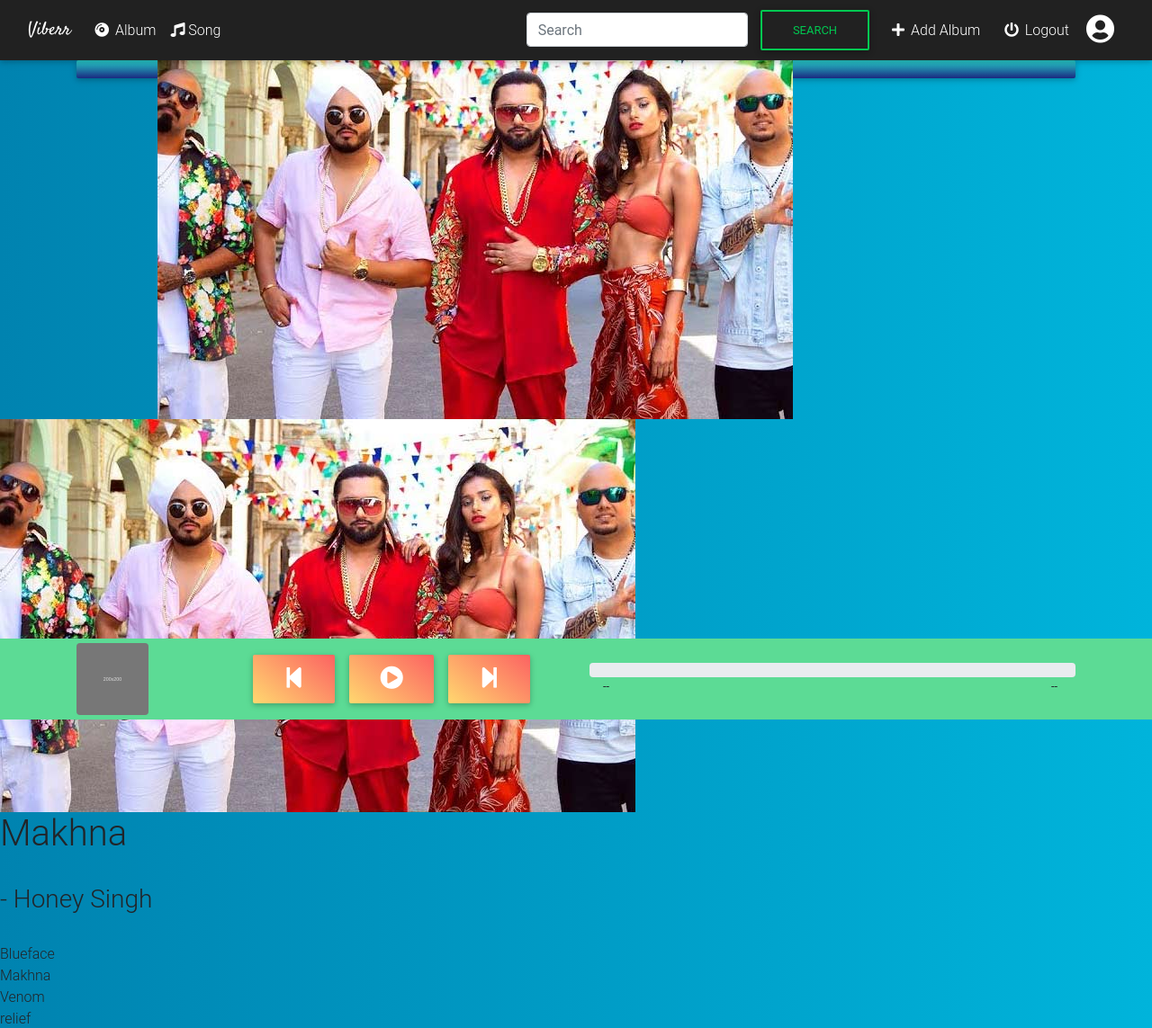
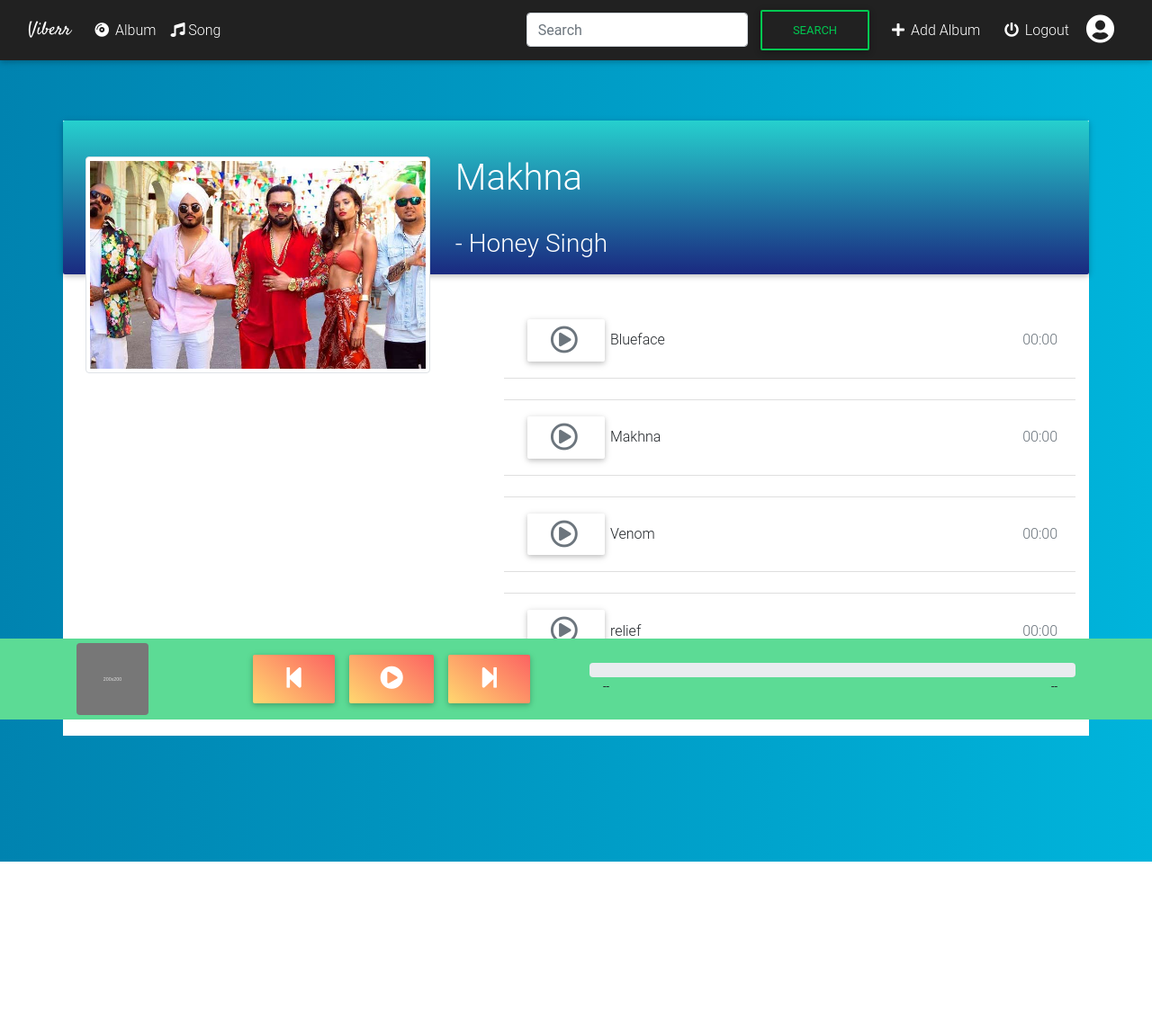
Before and after one commit to KANE-99/MelodyMusix, a Django app: page /music/1 in a window 1280 px wide. Shown: the top 1143 px of the page at 90% size. After the commit the page ends 958 px from the top, so only its background shows below. Run offline with Django 3.2, Linux system fonts and the light colour scheme; a user stored in the database is signed in; data comes from the database, SQL or seed files in the repository; both versions use the stored data as it was after the commit; some libraries are stand-ins or nearby versions.

Commit message:
details page designing partially complete and new field in songs (duration)

```diff
--- a/music/models.py
+++ b/music/models.py
@@ -8,6 +8,7 @@ class Album(models.Model):
     artist = models.CharField(max_length = 250)
     genre = models.CharField(max_length = 250)
     album_logo = models.FileField()
+
 
     def get_absolute_url(self):
         return reverse('music:detail' , kwargs={ 'pk': self.pk})
@@ -24,6 +25,7 @@ class Song(models.Model):
     song_title = models.CharField(max_length=250)
     is_favourite = models.BooleanField(default = False)
     upload = models.FileField(upload_to=user_directory_path)
+    duration = models.CharField(max_length=10, default="00:00")
 
     def __str__(self):
         return self.song_title
--- a/music/static/music/main.js
+++ b/music/static/music/main.js
@@ -159,4 +159,11 @@ function forwardPlay() {
     }
 }
 
+$("span button").click(function() {
+    current_playing_number = this.id;
+    player.src = songs[current_playing_number].upload;
+    player.load();
+    player.play();
+    $('#play-or-pause-icon').removeClass().addClass("fas fa-pause-circle fa-3x");
+});
 initPlayers();
--- a/music/templates/music/detail.html
+++ b/music/templates/music/detail.html
@@ -6,31 +6,82 @@
 
 </head>
 {% block body %}
-<div class="container">
+
+<style>
+    .list-group .list-group-item:hover {
+        background-color: #f5f5f5;
+    }
+
+    .list-group .list-group-item:hover .move {
+        padding-left: 2%;
+        transition-property: padding-left;
+        -moz-transition-property: padding-left;
+        /* Firefox 4 */
+        -webkit-transition-property: padding-left;
+        /* Safari and Chrome */
+        -o-transition-property: padding-left;
+        /* Opera */
+
+        transition-duration: 0.6s;
+        -moz-transition-duration: 0.6s;
+        /* Firefox 4 */
+        -webkit-transition-duration: 0.6s;
+        /* Safari and Chrome */
+        -o-transition-duration: 0.6s;
+        /* Opera */
+
+        transition-timing-function: ease;
+        -moz-transition-timing-function: ease;
+        /* Firefox 4 */
+        -webkit-transition-timing-function: ease;
+        /* Safari and Chrome */
+        -o-transition-timing-function: ease;
+        /* Opera */
+
+    }
+</style>
+<div class="container"
+    style="margin-top: 66.5px; margin-bottom: 140px; background: #fff; padding: 0%; padding-bottom: 4%;">
     <div class="jumbotron" style="background: #1A2980;  /* fallback for old browsers */
             background: -webkit-linear-gradient(to bottom, #26D0CE, #1A2980);  /* Chrome 10-25, Safari 5.1-6 */
             background: linear-gradient(to bottom, #26D0CE, #1A2980); /* W3C, IE 10+/ Edge, Firefox 16+, Chrome 26+, Opera 12+, Safari 7+ */
             ">
-
+        <div class="row">
+            <div class="col-md-4 overlay zoom">
+                <img class="img-fluid img-thumbnail" src="{{ album.album_logo.url }}"
+                    style="position: absolute; margin-top: 30px; margin-left: 15px;" alt="">
             </div>
-    <img class="thumbnail" src="{{ album.album_logo.url }}" style="margin-top: -90px; margin-left: 90px;" alt="">
-</div>
-<img src="{{ album.album_logo.url }}" alt="Image cannot be shown">
+            <div class="col-md-7 " style="margin-top: 30px; padding-left: 5%; color: white;">
                 <h1> {{ album.album_title }} </h1>
                 <br>
                 <h3> - {{ album.artist }}</h3>
-<br>
+
+
+            </div>
+        </div>
+
+    </div>
+    <div class="col-md-7 offset-md-5">
+        <ul class="list-group list-group-flush">
             {% for song in album.song_set.all %}
-{{ song.song_title }}
+            <li class="list-group-item">
+                <span style="display:flex; align-items: center;">
+                    <button class="btn btn-sm" id="{{ forloop.counter0 }}">
+                        <i class="far fa-play-circle fa-3x text-muted" style="padding-right: 4px;"></i>
+                    </button>
+                    <span class="move">{{ song.song_title }}</span>
+                    <span class="text-muted" style="margin-left:auto;">{{ song.duration }}</span>
+                </span>
 
+            </li>
             {% if song.is_favourite %}
             <img src="http://icons.iconarchive.com/icons/fasticon/web-2/16/Favorite-icon.png" />
             {% endif %}<br>
             {% endfor %}
+        </ul>
 
-
-
-
+    </div>
+</div>
 
 
 <footer class="fixed-bottom bgcol">
@@ -84,6 +135,7 @@
         upload: "{{ song.upload.url }}"
     }
     {% endfor %}
-    ]
+    ];
+
 </script>
 {% endblock %}
```
Also changed, not shown: db.sqlite3, music/migrations/0002_album_duration.py (added), music/migrations/0003_auto_20190417_1309.py (added). Lines whose indentation alone changed are shown as unchanged.
